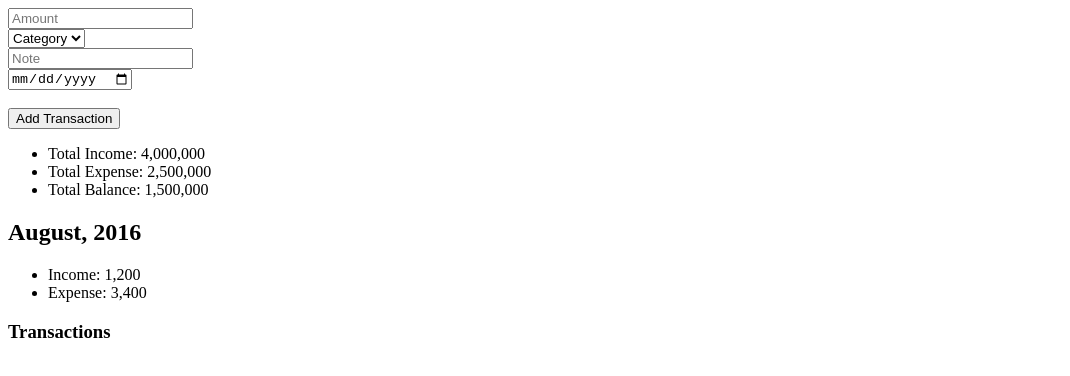
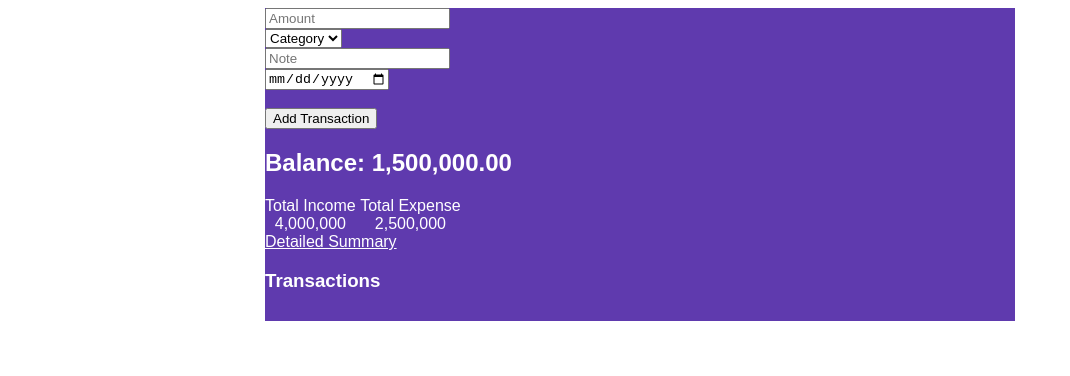
Before and after one commit to solomon-fibonacci/easyFinance, a plain HTML site: page index.html in a window 1280 px wide. Shown: the whole page, without its empty margins (0-1070 px from the left). Drawn offline with nearby package versions, Linux system fonts and the light colour scheme.

Commit message:
Some styling and lodash inclusion

```diff
--- a/index.html
+++ b/index.html
@@ -2,6 +2,7 @@
 
 <head>
   <meta name="viewport" content="width=device-width, initial-scale=1.0, minimum-scale=1.0">
+  <link rel="stylesheet" type="text/css" href="style.css">
   <title>easy Finance</title>
 </head>
 
@@ -15,7 +16,7 @@
           <script id="cat-template" type="text/template">
             <option disabled selected>Category</option>
             {{#categories}}
-            <option>{{.}}</option>
+            <option>{{category}} ({{type}})</option>
             {{/categories}}
           </script>
         </select>
@@ -31,17 +32,21 @@
     </div>
     <div id="data-display">
       <div id="financeSummary">
-        <ul>
-          <li> Total Income: 4,000,000</li>
-          <li>Total Expense: 2,500,000</li>
-          <li> Total Balance: 1,500,000</li>
-        </ul>
+        <h2> Balance: 1,500,000.00</h2>
+        <div>
+          <div class="total">
+            <div>Total Income
+            </div>
+            <div class="total-figure">4,000,000</div>
+          </div>
+          <div class="total">
+            <div>Total Expense
+            </div>
+            <div class="total-figure">2,500,000</div>
+          </div>
+        </div>
+        <a href="#">Detailed Summary</a>
       </div>
-      <h2>August, 2016</h2>
-      <ul>
-        <li>Income: 1,200</li>
-        <li>Expense: 3,400</li>
-      </ul>
       <h3>Transactions</h3>
       <div id="transaction-listing-div">
         <ul id="transaction-listing">
@@ -61,6 +66,7 @@
     </div>
   </div>
   <script src="https://cdnjs.cloudflare.com/ajax/libs/jquery/3.1.1/jquery.min.js"></script>
+  <script src="https://cdnjs.cloudflare.com/ajax/libs/lodash.js/4.16.6/lodash.min.js"></script>
   <script src="https://cdnjs.cloudflare.com/ajax/libs/moment.js/2.15.2/moment-with-locales.min.js"></script>
   <script src="https://cdnjs.cloudflare.com/ajax/libs/mustache.js/2.2.1/mustache.min.js"></script>
   <script src="script.js"></script>
--- /dev/null
+++ b/style.css
@@ -0,0 +1,21 @@
+#container {
+    background-color: rgba(95, 58, 174, 1);
+    color: #fff;
+    font-family: 'Dosis', sans-serif;
+    max-width: 750px;
+    margin: 0 auto;
+    padding-bottom: 10px;
+}
+
+.total {
+	list-style: none;
+	display: inline-block;
+}
+
+.total-figure {
+	text-align: center;
+}
+
+a {
+	color: white;
+}
```
